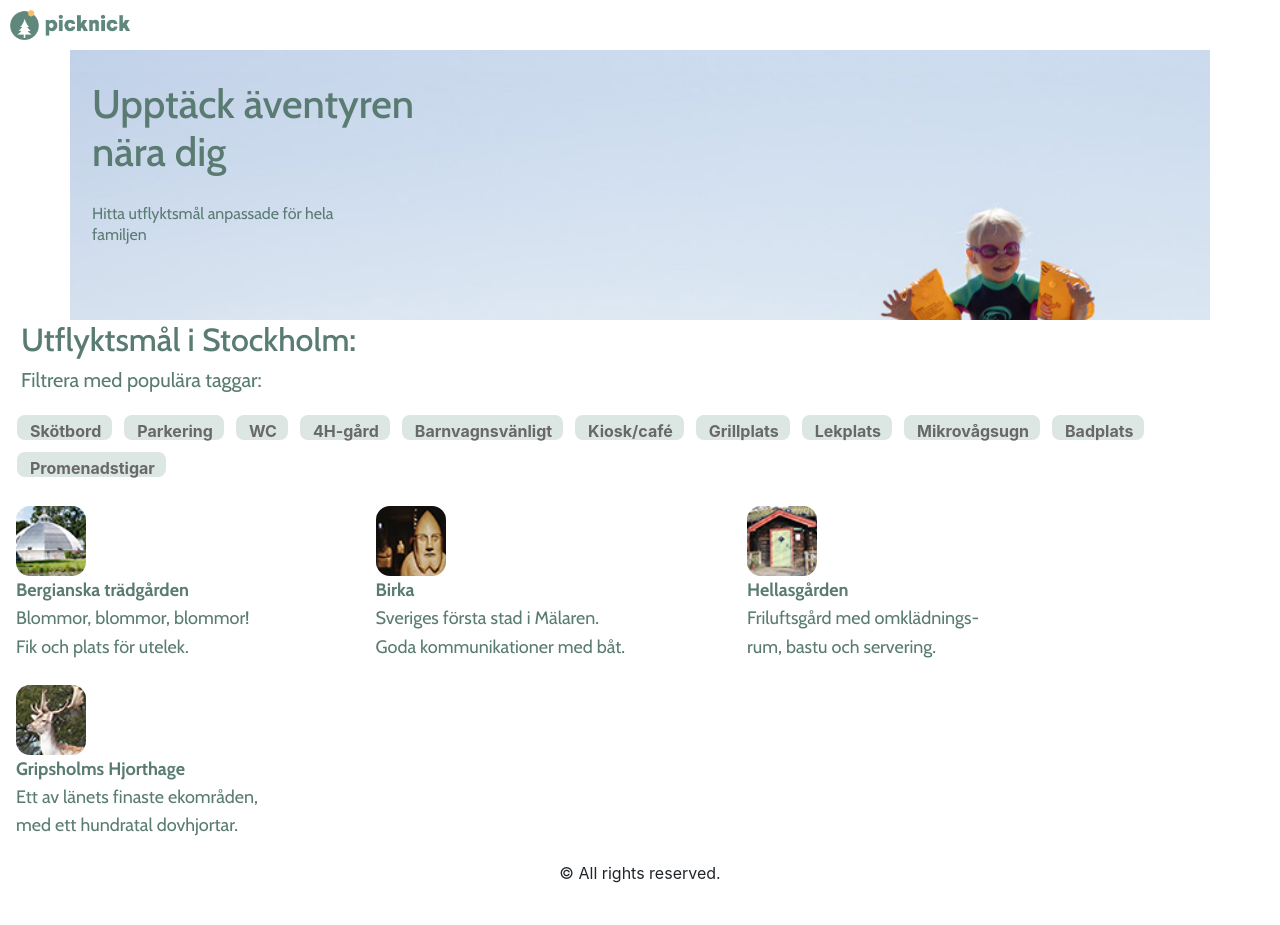
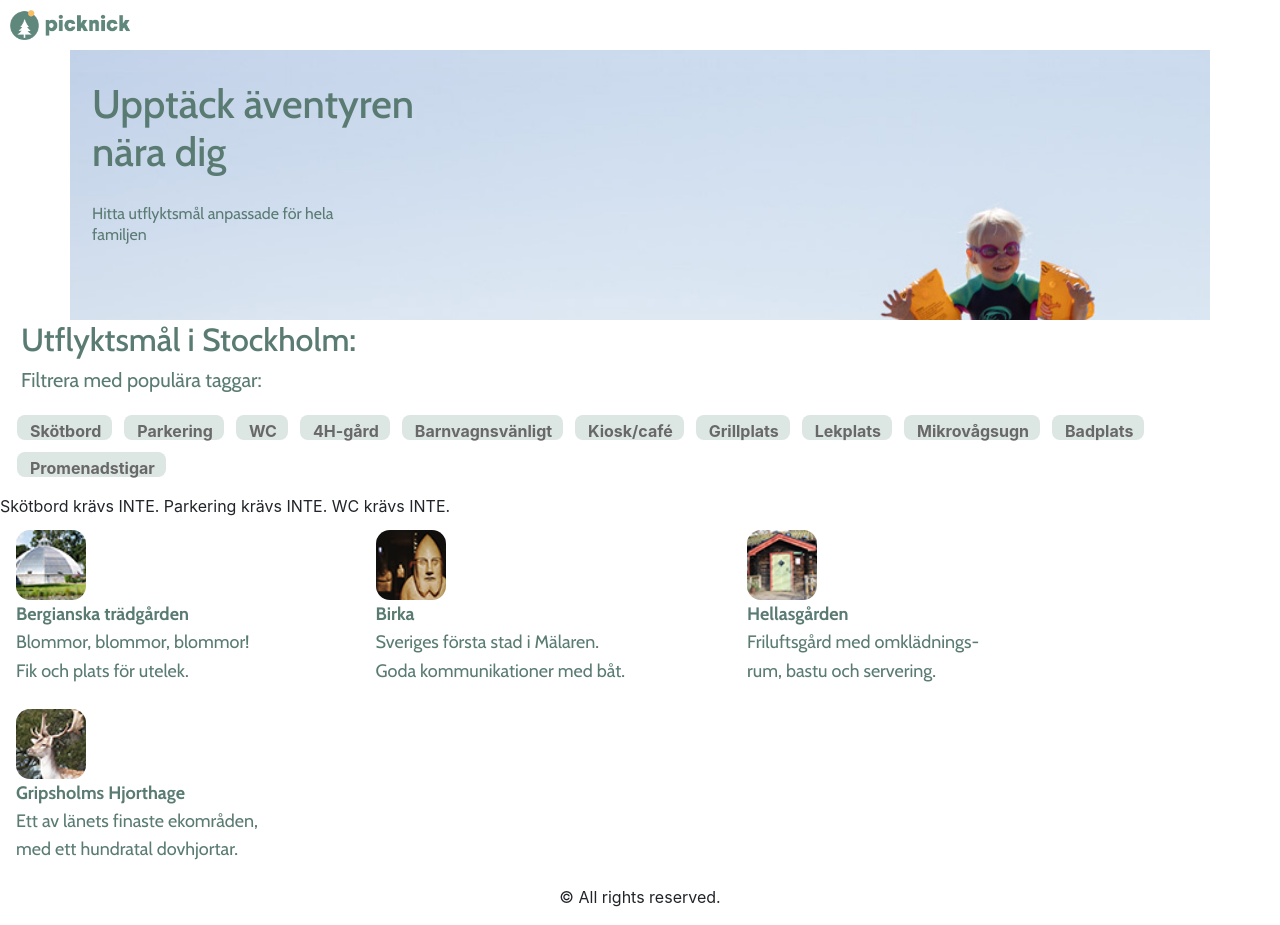
Before and after one commit to Soljojjo/Picknick, a React (Create React App) app: page / in a window 1280 px wide. Before the commit the page ends 901 px from the top, so only its background shows below. Built offline with nearby package versions, Linux system fonts and the light colour scheme.

Commit message:
Passing filter params to Destinations, only filtering on wc

```diff
--- a/public/css/styles.css
+++ b/public/css/styles.css
@@ -130,9 +130,7 @@ width: 100%;
 .infoContainer{
     height: 400px;
     padding-bottom: 0px;
-    padding-top: ;
-
-
+    padding-top: 0px;
 }
 
 /*-------------------------------------------- column hantering*/
--- a/src/project/Destinations.js
+++ b/src/project/Destinations.js
@@ -2,20 +2,44 @@ import React, { useEffect, useState } from 'react';
 import { Route, BrowserRouter as Router, Switch, Link } from "react-router-dom";
 import Places from './Places.json';
 
-function Destinations() {
+function OneCard(props) {
+    return (
+        < div >
+            <Link to={'/InfoPage/' + props.place.id} className="menu__link">
+                <div className="row">
+                    <div className="column">
+                        <span className="mycard">
+                            <img className="minipicture" src={props.place.card} width="70" height="70" />
+                        </span>
+                    </div>
+                    <div className="column">
+                        <span className="align-middle"><strong>{props.place.name}</strong> <br></br>{props.place.smallDescription}</span>
 
+                    </div>
+                </div>
+            </Link>
+        </div >
+    )
+}
+/*                            <OneCard place = {place}/> */
 
-
+function Destinations(props) {
 
     //Ändra namn på menu och menu__link
     // för varje utflyckts mål i json filen skapas en ny länk med bild och info från samma jsonfil
     return (
-        <div class="menu">
+        <div className="menu">
+            {(props.filterSettings.changingDiaper ? "Skötbord KRÄVS. " : "Skötbord krävs INTE. ")}
+            {(props.filterSettings.parking ? "Parkering KRÄVS. " : "Parkering krävs INTE. ")}
+            {(props.filterSettings.wc ? "WC KRÄVS. " : "WC krävs INTE. ")}
             <div>
-                {Places.map(place =>
+                {Places.filter(place =>  (!props.filterSettings.changingDiaper) || place.changingDiaper).map(place =>
+
                     <div>
-                        <Link to={'/InfoPage/'+ place.id} className="menu__link">
+                        {/*(props.filterSettings.wc ? "Sant" : "falskt")*/}
+                        <Link to={'/InfoPage/' + place.id } className="menu__link">
                             <div className="row">
+
                                 <div className="column">
                                     <span className="mycard">
                                         <img className="minipicture" src={place.card} width="70" height="70" />
@@ -25,6 +49,7 @@ function Destinations() {
                                     <span className="align-middle"><strong>{place.name}</strong> <br></br>{place.smallDescription}</span>
 
                                 </div>
+
                             </div>
                         </Link>
                     </div>
@@ -36,6 +61,8 @@ function Destinations() {
 //exporteras som en JavaScript komponent
 export default Destinations;
 
+/*                 Hej
+                    MyWC: {(props.filterSettings.changingDiaper ? "FASLE" : "TRUE")}v */
 
 
 /*<a class="menu__link" href="" onClick={handleClick}>Bergianska trädgården <ion-icon class="menu__icon" name="arrow-forward-outline"></ion-icon></a>
--- a/src/project/MainMenu.js
+++ b/src/project/MainMenu.js
@@ -22,6 +22,20 @@ const MainMenu = () => {
     useEffect(() => {
         // alert("Useeffect was called!");
     })
+    var allFiltSettings = {
+        'changingDiaper': changingDiaper,
+        'parking': parking,
+        'wc': wc,
+        'fourH': fourH,
+        'pramFriendly': pramFriendly,
+        'cafe': cafe,
+        'fireplace': fireplace,
+        'playground': playground,
+        'microwave': microwave,
+        'beach': beach,
+        'trails': trails,
+    }
+
 
     return (
         <div>
@@ -56,7 +70,7 @@ const MainMenu = () => {
                     <span class="filtertext-middle">4H-gård</span> </button>
                 <button className={pramFriendly ? "button_on" : "button_off"} onClick={togglePramFriendly}>
                     <span class="filtertext-middle">Barnvagnsvänligt</span> </button>
-               <button className={cafe ? "button_on" : "button_off"} onClick={toggleCafe}>
+                <button className={cafe ? "button_on" : "button_off"} onClick={toggleCafe}>
                     <span class="filtertext-middle">Kiosk/café</span> </button>
                 <button className={fireplace ? "button_on" : "button_off"} onClick={toggleFireplace}>
                     <span class="filtertext-middle">Grillplats</span> </button>
@@ -68,11 +82,11 @@ const MainMenu = () => {
                     <span class="filtertext-middle">Badplats</span> </button>
                 <button className={trails ? "button_on" : "button_off"} onClick={toggleTrails}>
                     <span class="filtertext-middle">Promenadstigar</span> </button>
-             </div>
+            </div>
 
             <div className="container3">
 
-                <Destinations />
+                <Destinations filterSettings = {allFiltSettings}/>
 
             </div>
             <div className="footer">
```
